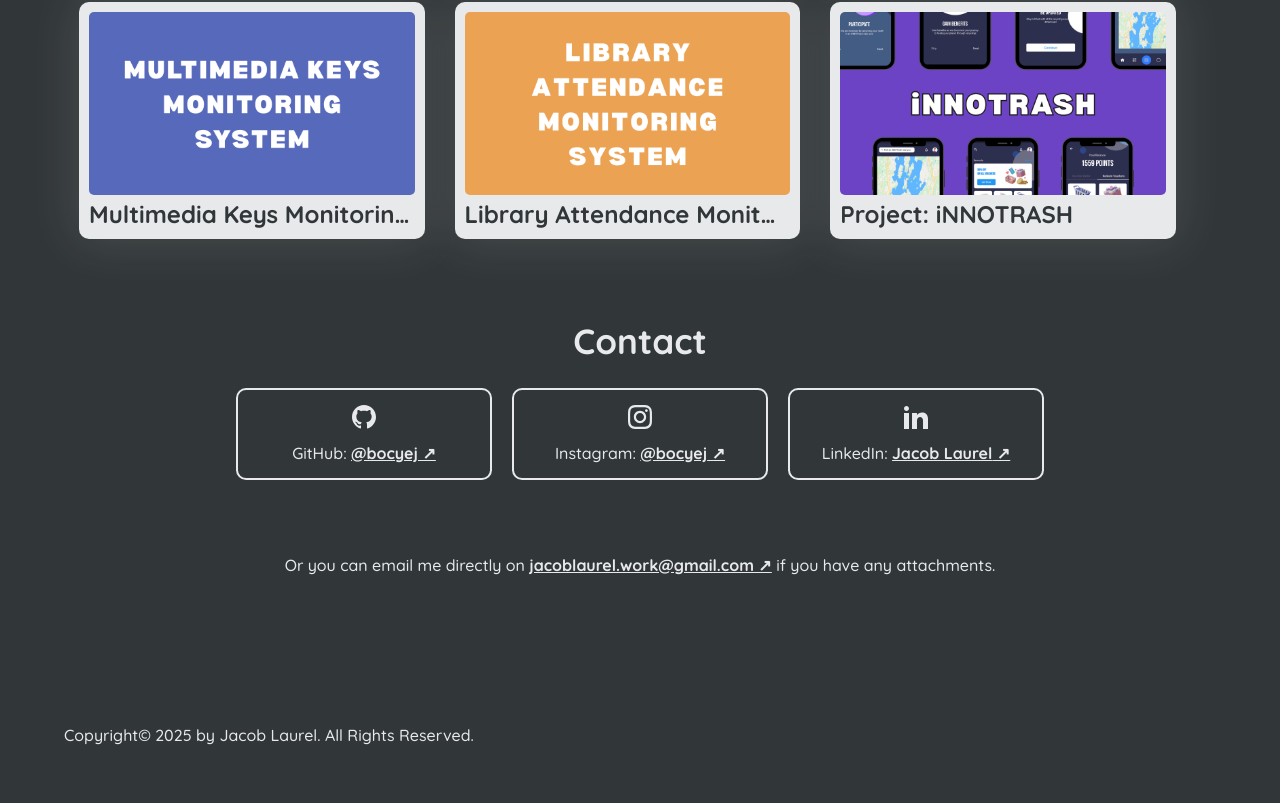
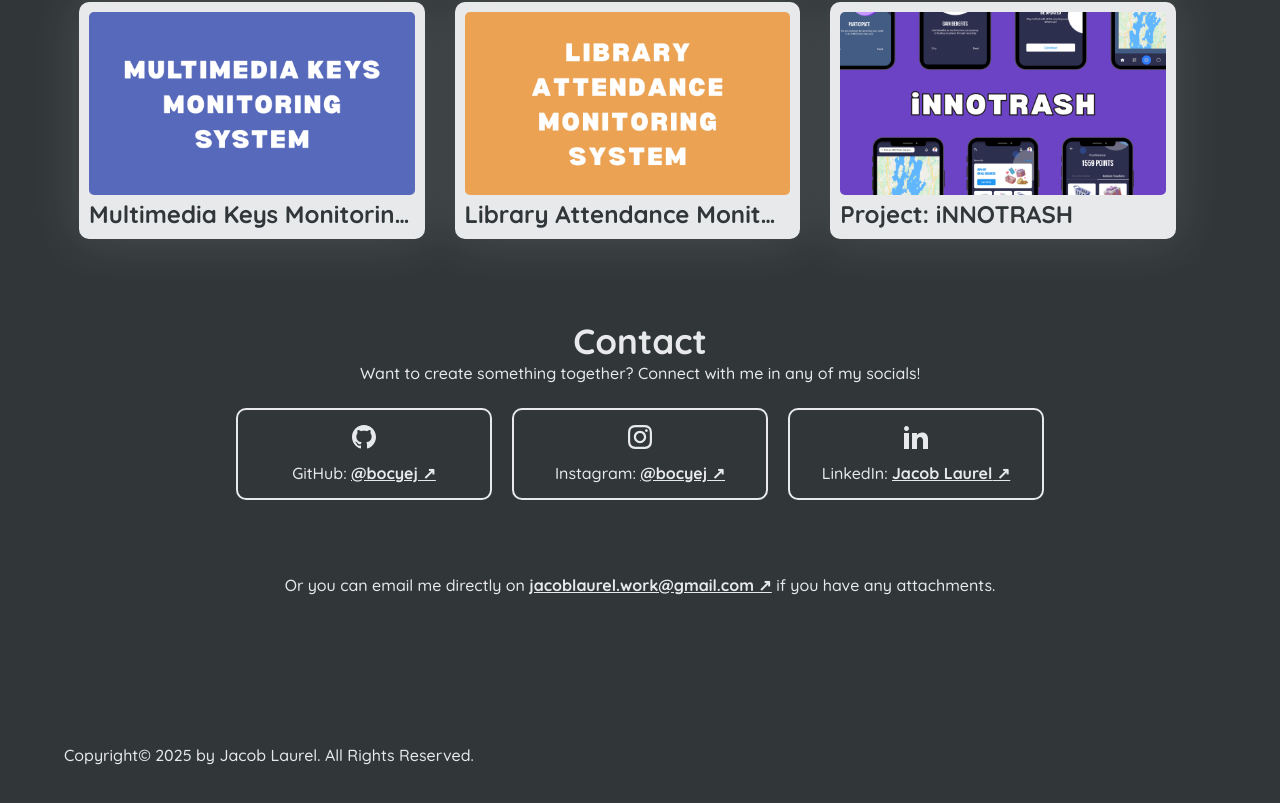
Before and after one commit to bocyej/portfolio, a React (Vite) app: page / in a window 1280 px wide. Shown: the part 2832-3635 px from the top of the page. Built offline with nearby package versions, Linux system fonts and the light colour scheme.

Commit message:
add short phrase

```diff
--- a/src/components/pageSections/Contact.tsx
+++ b/src/components/pageSections/Contact.tsx
@@ -10,6 +10,7 @@ const Contact = () => {
         <div className="limited-width">
           <section id="title">Contact</section>
           <article id="contact-area">
+            <p>Want to create something together? Connect with me in any of my socials!</p>
             <div className="socials-row">
               <ContactCard
                 link={"https://www.github.com/bocyej/"}
```
Also changed, not shown: src/components/about/TechStackCard.tsx (deleted, +0 -13 lines).
